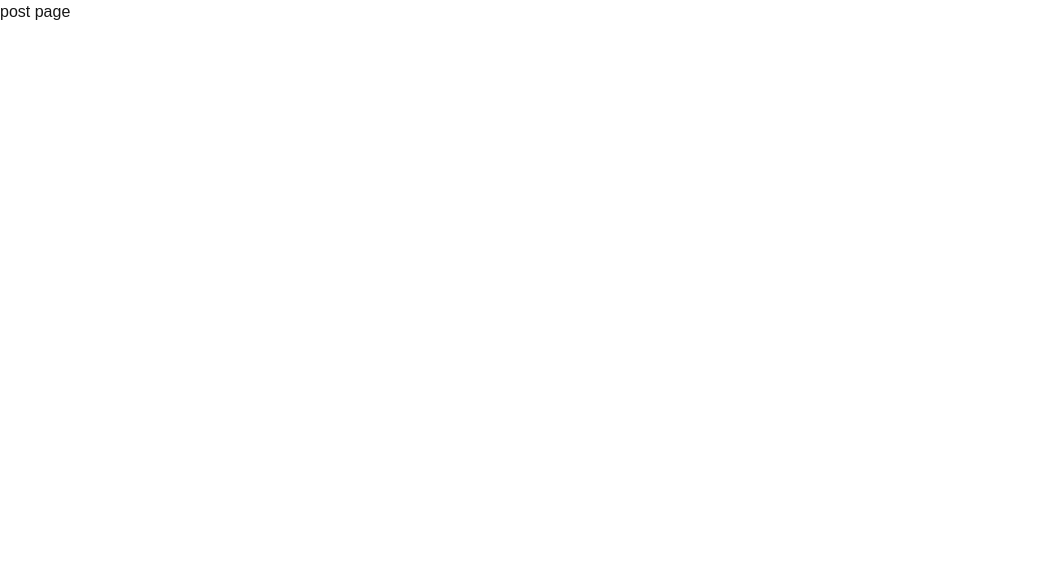
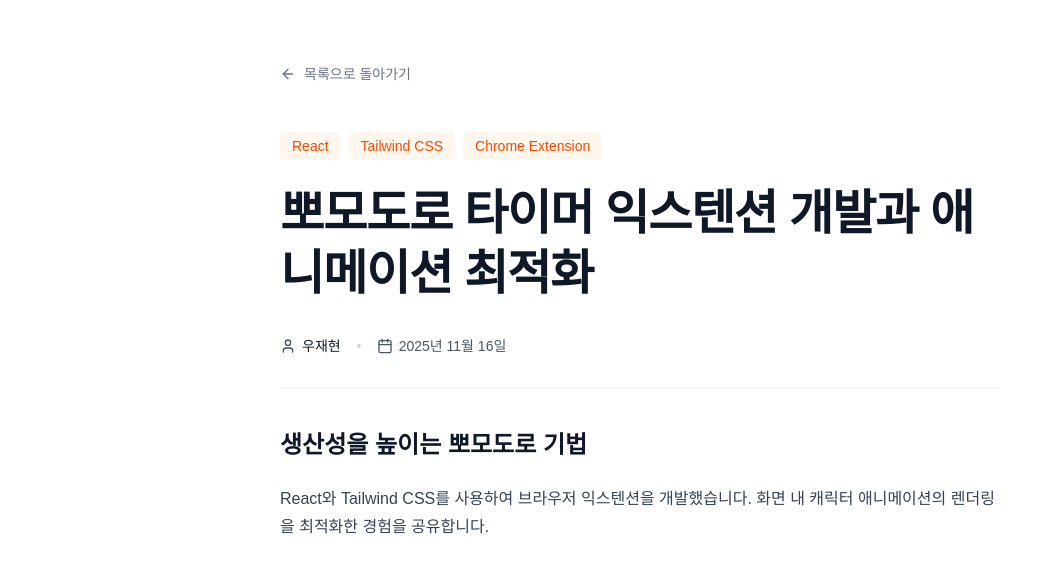
Before and after one commit to neruu00/blog, a Next.js app: page /posts/1 in a window 1280 px wide. Shown: the top 572 px of the page, without its empty margins (0-1055 px from the left). Built offline with nearby package versions, Linux system fonts and the light colour scheme.

Commit message:
feat(post): Implement post detail page

```diff
--- a/src/app/posts/[id]/page.tsx
+++ b/src/app/posts/[id]/page.tsx
@@ -1,3 +1,75 @@
-export default function PostPage() {
-  return <div>post page</div>;
+// src/app/posts/[id]/page.tsx
+import { notFound } from 'next/navigation';
+import Link from 'next/link';
+import { ArrowLeft, Calendar, User } from 'lucide-react';
+import TiptapViewer from '@/components/editor/TiptapViewer'; // 방금 만든 뷰어 임포트
+import { mockPosts } from '@/mocks/mockPosts';
+
+export default function PostDetailPage({ params }: { params: { id: string } }) {
+  // URL에서 넘어온 id를 숫자로 변환하여 MOCK 데이터 배열에서 찾습니다.
+  const postId = parseInt(params.id, 10);
+  const post = mockPosts[postId];
+
+  // 포스트가 없거나 id가 숫자가 아니면 404 페이지로 보냅니다.
+  if (!post || isNaN(postId)) {
+    notFound();
+  }
+
+  // 날짜 포맷팅
+  const formattedDate = new Intl.DateTimeFormat('ko-KR', {
+    year: 'numeric',
+    month: 'long',
+    day: 'numeric',
+  }).format(post.createdAt);
+
+  return (
+    // 메인 페이지와 통일된 배경색을 사용하지만, 글 읽기에 집중하도록 max-w-3xl 로 너비를 좁혔습니다.
+    <main className="relative min-h-screen overflow-hidden bg-white dark:bg-[#0a0a0a]">
+      <div className="relative z-10 mx-auto max-w-3xl px-6 py-16">
+        {/* 뒤로 가기 버튼 */}
+        <Link
+          href="/posts"
+          className="mb-12 inline-flex items-center text-sm font-medium text-gray-500 transition-colors hover:text-orange-500"
+        >
+          <ArrowLeft className="mr-2 h-4 w-4" />
+          목록으로 돌아가기
+        </Link>
+
+        {/* 게시글 헤더 영역 */}
+        <header className="mb-10">
+          <div className="mb-6 flex flex-wrap gap-2">
+            {post.tags.map((tag) => (
+              <span
+                key={tag}
+                className="rounded-md bg-orange-50 px-3 py-1 text-sm font-medium text-orange-600 dark:bg-orange-500/10 dark:text-orange-400"
+              >
+                {tag}
+              </span>
+            ))}
+          </div>
+
+          <h1 className="mb-8 text-3xl leading-tight font-extrabold tracking-tight text-gray-900 md:text-4xl lg:text-5xl dark:text-white">
+            {post.title}
+          </h1>
+
+          <div className="flex flex-wrap items-center gap-4 border-b border-gray-100 pb-8 text-sm text-gray-600 dark:border-neutral-800 dark:text-neutral-400">
+            <div className="flex items-center gap-1.5">
+              <User className="h-4 w-4" />
+              <span className="font-medium text-gray-900 dark:text-neutral-200">{post.author}</span>
+            </div>
+            <div className="h-1 w-1 rounded-full bg-gray-300 dark:bg-neutral-700" />
+            <div className="flex items-center gap-1.5">
+              <Calendar className="h-4 w-4" />
+              <time dateTime={post.createdAt.toISOString()}>{formattedDate}</time>
+            </div>
+          </div>
+        </header>
+
+        {/* 게시글 본문 (Tiptap Viewer 컴포넌트 렌더링) */}
+        <article className="mt-10 min-h-[50vh]">
+          <TiptapViewer content={post.content} />
+        </article>
+      </div>
+    </main>
+  );
 }
--- /dev/null
+++ b/src/components/editor/TiptapViewer.tsx
@@ -0,0 +1,39 @@
+'use client';
+
+import { useEditor, EditorContent } from '@tiptap/react';
+import StarterKit from '@tiptap/starter-kit';
+import CodeBlockLowlight from '@tiptap/extension-code-block-lowlight';
+import { common, createLowlight } from 'lowlight';
+
+const lowlight = createLowlight(common);
+
+interface TiptapViewerProps {
+  content: Record<string, any>; // JSON 형태의 Tiptap 데이터
+}
+
+export default function TiptapViewer({ content }: TiptapViewerProps) {
+  const editor = useEditor({
+    editable: false, // 🔥 핵심: 읽기 전용 모드
+    immediatelyRender: false,
+    extensions: [
+      StarterKit.configure({
+        codeBlock: false,
+      }),
+      CodeBlockLowlight.configure({
+        lowlight,
+        HTMLAttributes: {
+          class: 'hljs',
+        },
+      }),
+    ],
+    content: content,
+    editorProps: {
+      attributes: {
+        // prose 클래스를 통해 타이포그래피 스타일을 완벽하게 적용합니다.
+        class: 'prose prose-orange dark:prose-invert max-w-none w-full focus:outline-none',
+      },
+    },
+  });
+
+  return <EditorContent editor={editor} />;
+}
```
